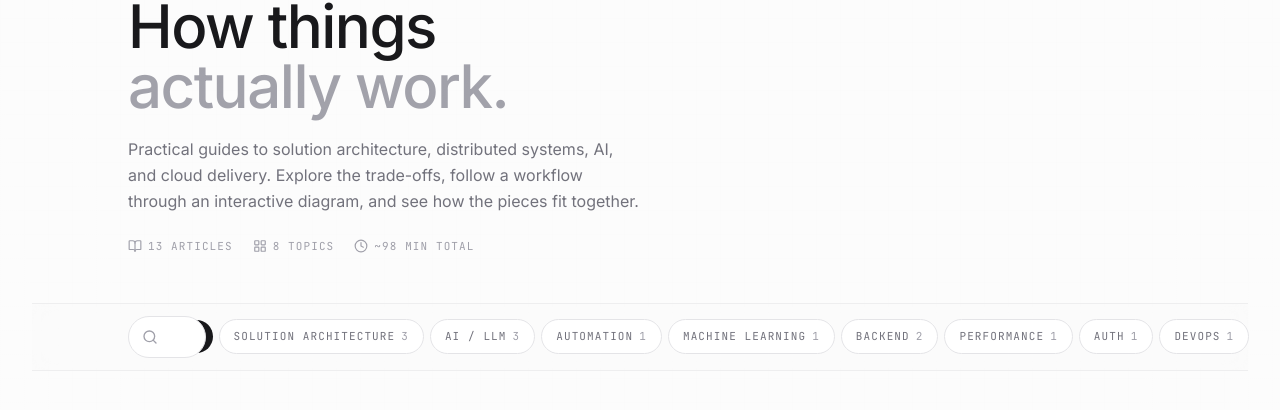
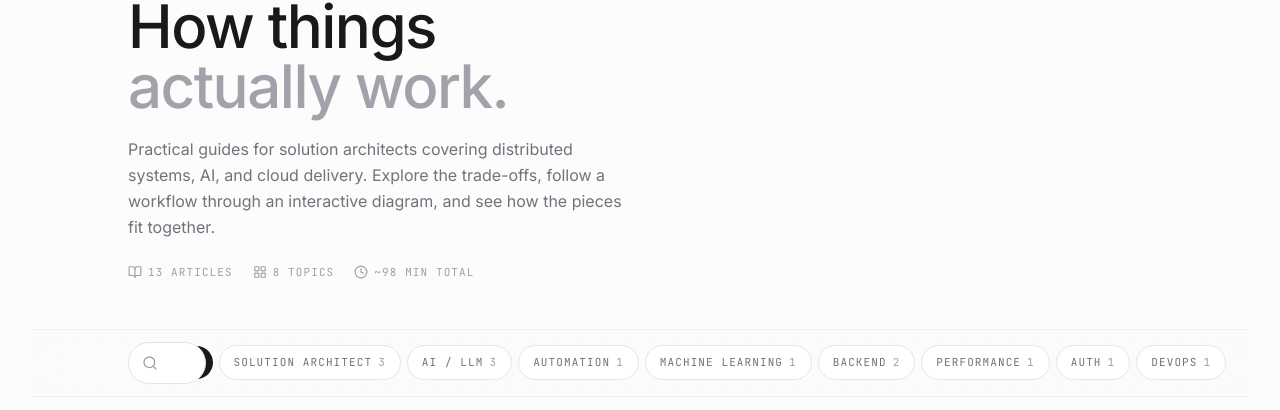
Before and after one commit to faizanrauf6/modern-portfolio, a Next.js app: page /blog in a window 1280 px wide. Shown: the part 222-632 px from the top of the page. Built offline with nearby package versions, Linux system fonts and the light colour scheme; no server answers; a web font is replaced by a local one.

Commit message:
Use Solution Architect throughout portfolio content

```diff
--- a/app/blog/from-requirements-to-solution-architecture/page.tsx
+++ b/app/blog/from-requirements-to-solution-architecture/page.tsx
@@ -2,7 +2,7 @@ import type { Metadata } from 'next';
 import SolutionArchitectureContent from '@/components/blog/posts/SolutionArchitectureContent';
 import { blogPostingJsonLd, HAS_SITE_URL, SITE_URL } from '@/lib/blog-seo';
 
-const TITLE = 'From Requirements to Solution Architecture';
+const TITLE = 'From Requirements to a Solution Architect’s Plan';
 const DESCRIPTION = 'Translate business requirements into measurable quality attributes, service boundaries, architecture decisions, and validation evidence.';
 const SLUG = 'from-requirements-to-solution-architecture';
 const PUBLISHED = '2026-10-14';
@@ -10,7 +10,7 @@ const PUBLISHED = '2026-10-14';
 export const metadata: Metadata = {
   title: TITLE,
   description: DESCRIPTION,
-  keywords: ['solution architecture', 'distributed systems', 'C4 model', 'architecture decision records', 'quality attributes'],
+  keywords: ['solution architect', 'distributed systems', 'C4 model', 'architecture decision records', 'quality attributes'],
   alternates: HAS_SITE_URL ? { canonical: `${SITE_URL}/blog/${SLUG}` } : undefined,
   openGraph: {
     type: 'article',
--- a/app/blog/page.tsx
+++ b/app/blog/page.tsx
@@ -41,10 +41,10 @@ type Post = {
 const POSTS: Post[] = [
   {
     href: '/blog/from-requirements-to-solution-architecture',
-    title: 'From Requirements to Solution Architecture',
+    title: 'From Requirements to a Solution Architect’s Plan',
     excerpt: 'Move from a business goal to measurable quality attributes, service boundaries, and architecture decisions you can explain and validate.',
     icon: Layers,
-    category: 'Solution Architecture',
+    category: 'Solution Architect',
     tags: ['System Design', 'C4 Model', 'ADRs', 'Trade-offs'],
     level: 'Intermediate',
     readTime: '6 min read',
@@ -56,7 +56,7 @@ const POSTS: Post[] = [
     title: 'Designing Reliable Event-Driven Integrations',
     excerpt: 'Follow an accepted order through the outbox, broker, and partner API. Make duplicate delivery, tenant boundaries, and uncertain outcomes explicit.',
     icon: Workflow,
-    category: 'Solution Architecture',
+    category: 'Solution Architect',
     tags: ['Event-Driven Systems', 'Outbox', 'Idempotency', 'Multi-Tenancy'],
     level: 'Advanced',
     readTime: '7 min read',
@@ -68,7 +68,7 @@ const POSTS: Post[] = [
     title: 'Building Observable, Resilient AWS Systems',
     excerpt: 'Connect metrics, logs, health checks, deployment controls, and recovery drills to the user operations your cloud application must complete.',
     icon: Cloud,
-    category: 'Solution Architecture',
+    category: 'Solution Architect',
     tags: ['AWS', 'CloudWatch', 'Observability', 'Resilience'],
     level: 'Intermediate',
     readTime: '6 min read',
@@ -252,7 +252,7 @@ export default function BlogIndexPage() {
             <span className="text-accent">actually work.</span>
           </h1>
           <p className="max-w-lg text-sm md:text-base text-zinc-500 mt-5 leading-relaxed">
-            Practical guides to solution architecture, distributed systems, AI, and cloud delivery.
+            Practical guides for solution architects covering distributed systems, AI, and cloud delivery.
             Explore the trade-offs, follow a workflow through an interactive diagram, and see how
             the pieces fit together.
           </p>
--- a/app/page.tsx
+++ b/app/page.tsx
@@ -24,7 +24,7 @@ export default function PortfolioPage() {
     {
       href: '/skills',
       title: 'Technical Stack',
-      desc: 'Solution architecture, enterprise RAG, multi-agent systems, AWS infrastructure, and full-stack engineering.',
+      desc: 'Solution architect expertise, enterprise RAG, multi-agent systems, AWS infrastructure, and full-stack engineering.',
       icon: Cpu,
       color: 'text-emerald-500 bg-emerald-500/5 border-emerald-500/10',
       badge: 'Next.js · NestJS · Python'
@@ -48,7 +48,7 @@ export default function PortfolioPage() {
     {
       href: '/blog',
       title: 'How Things Work',
-      desc: 'Practical guides to solution architecture, event-driven integrations, AWS reliability, RAG, and AI workflows.',
+      desc: 'Practical guides for solution architects covering event-driven integrations, AWS reliability, RAG, and AI workflows.',
       icon: BookOpen,
       color: 'text-rose-500 bg-rose-500/5 border-rose-500/10',
       badge: 'Architecture · AI · AWS'
--- a/app/skills/page.tsx
+++ b/app/skills/page.tsx
@@ -16,7 +16,7 @@ export default function SkillsBentoPage() {
 
   const frontendSkills = getSkills('Frontend & Frameworks');
   const databaseSkills = getSkills('Databases');
-  const architectureSkills = getSkills('Solution Architecture');
+  const architectureSkills = getSkills('Solution Architect');
   const backendSkills = [...getSkills('Backend & APIs'), ...getSkills('Integrations & Protocols')];
   const aiMlSkills = getSkills('AI/ML & Data');
   const toolsSkills = getSkills('Cloud & DevOps');
@@ -60,7 +60,7 @@ export default function SkillsBentoPage() {
         {/* Bento Grid */}
         <div className="grid grid-cols-1 md:grid-cols-3 auto-rows-[minmax(280px,auto)] gap-6">
 
-          {/* 1. Solution Architecture (Spans 2 cols) */}
+          {/* 1. Solution Architect (Spans 2 cols) */}
           <motion.div
             initial={{ opacity: 0, y: 20 }}
             animate={{ opacity: 1, y: 0 }}
@@ -76,7 +76,7 @@ export default function SkillsBentoPage() {
                 <div className="p-2.5 bg-primary text-bg rounded-xl shadow-sm">
                   <Code2 className="w-5 h-5" />
                 </div>
-                <h3 className="text-xl font-bold text-primary">Solution Architecture</h3>
+                <h3 className="text-xl font-bold text-primary">Solution Architect</h3>
               </div>
 
               <p className="text-sm text-zinc-500 mb-8 max-w-md leading-relaxed">
--- a/components/AiTerminal.tsx
+++ b/components/AiTerminal.tsx
@@ -20,7 +20,7 @@ const FIRST = profile.displayName;
 const TERMINAL_HOST = profile.name.trim().split(/\s+/).map((part) => part[0]).join('').toLowerCase();
 
 const SUGGESTIONS = [
-  `What is ${FIRST}'s approach to solution architecture?`,
+  `What is ${FIRST}'s approach as a solution architect?`,
   'What distributed systems and cloud platforms has he designed?',
   'Tell me about his enterprise RAG and multi-agent experience.',
   `What is ${FIRST}'s experience with React and Next.js?`,
--- a/components/Contact.tsx
+++ b/components/Contact.tsx
@@ -11,7 +11,7 @@ export default function Contact() {
           <div>
             <h2 className="text-xl min-[375px]:text-2xl sm:text-3xl xl:text-4xl font-medium tracking-tight mb-7 whitespace-nowrap">Let&apos;s build <span className="text-accent">together.</span></h2>
             <p className="text-sm md:text-base text-zinc-500 max-w-md mb-8">
-              Let&apos;s discuss solution architecture, intelligent automation,
+              Work with a solution architect on intelligent automation
               and resilient cloud systems for your next product.
             </p>
 
--- a/components/blog/posts/AwsResilienceContent.tsx
+++ b/components/blog/posts/AwsResilienceContent.tsx
@@ -15,7 +15,7 @@ const STEPS = [
 
 export default function AwsResilienceContent() {
   return (
-    <BlogShell category="Solution Architecture" icon={Cloud}
+    <BlogShell category="Solution Architect" icon={Cloud}
       title={<>Building observable, <span className="text-accent">resilient AWS systems.</span></>}
       subtitle="Connect telemetry, bounded failure handling, deployment controls, and recovery drills so cloud applications can recover in ways you can verify."
       readTime="6 min read" author="Muhammad Faizan Rauf"
--- a/components/blog/posts/EventDrivenContent.tsx
+++ b/components/blog/posts/EventDrivenContent.tsx
@@ -15,7 +15,7 @@ const STEPS = [
 
 export default function EventDrivenContent() {
   return (
-    <BlogShell category="Solution Architecture" icon={Workflow}
+    <BlogShell category="Solution Architect" icon={Workflow}
       title={<>Reliable event-driven <span className="text-accent">integrations.</span></>}
       subtitle="Connect databases, message brokers, and partner APIs without losing accepted work or treating every retry as safe."
       readTime="7 min read" author="Muhammad Faizan Rauf"
--- a/components/blog/posts/SolutionArchitectureContent.tsx
+++ b/components/blog/posts/SolutionArchitectureContent.tsx
@@ -15,8 +15,8 @@ const STEPS = [
 
 export default function SolutionArchitectureContent() {
   return (
-    <BlogShell category="Solution Architecture" icon={Layers}
-      title={<>From requirements to <span className="text-accent">solution architecture.</span></>}
+    <BlogShell category="Solution Architect" icon={Layers}
+      title={<>From requirements to a <span className="text-accent">solution architect&apos;s plan.</span></>}
       subtitle="Translate a business goal into service boundaries, measurable constraints, and decisions a delivery team can explain and test."
       readTime="6 min read" author="Muhammad Faizan Rauf"
       more={[
--- a/data/portfolio.json
+++ b/data/portfolio.json
@@ -3,7 +3,7 @@
     "name": "Muhammad Faizan Rauf",
     "displayName": "Faizan",
     "lastName": "Rauf",
-    "title": "Senior Software and AI/ML Engineer | Solution Architecture | Cloud Systems",
+    "title": "Senior Software and AI/ML Engineer | Solution Architect | Cloud Systems",
     "tagline": "Building distributed systems, AI-powered automation, and cloud infrastructure",
     "coreStack": [
       "Next.js",
@@ -42,7 +42,7 @@
     "npm": "",
     "resumeUrl": "/M_Faizan_Rauf_SSE_AI_ML_Cloud_Engineer_CV.pdf",
     "location": "Lahore, Pakistan",
-    "summary": "Senior Software and AI/ML Engineer with 7+ years of experience designing distributed systems, AI-powered automation, and cloud infrastructure across FinTech, healthcare, e-commerce, and IoT. Translates business requirements into solution architecture, covering API-first design, event-driven microservices, and multi-tenant integrations. Builds AI workflows with the Anthropic API, enterprise RAG, Model Context Protocol (MCP), and multi-agent orchestration. Delivered production systems including marketplace integrations across 5+ partner APIs, read-only FHIR access to Epic and Cerner, and real-time cloud-to-device HVAC communication. Builds backends with Next.js, NestJS, and Python, deploys on AWS with Docker and CI/CD, and mentors engineers through code reviews and architecture guidance.",
+    "summary": "Senior Software and AI/ML Engineer with 7+ years of experience designing distributed systems, AI-powered automation, and cloud infrastructure across FinTech, healthcare, e-commerce, and IoT. Translates business requirements into technical designs as a solution architect, covering API-first design, event-driven microservices, and multi-tenant integrations. Builds AI workflows with the Anthropic API, enterprise RAG, Model Context Protocol (MCP), and multi-agent orchestration. Delivered production systems including marketplace integrations across 5+ partner APIs, read-only FHIR access to Epic and Cerner, and real-time cloud-to-device HVAC communication. Builds backends with Next.js, NestJS, and Python, deploys on AWS with Docker and CI/CD, and mentors engineers through code reviews and architecture guidance.",
     "yearsOfExp": "7+",
     "stats": [
       {
@@ -99,7 +99,7 @@
       }
     ],
     "focus": [
-      "Solution Architecture",
+      "Solution Architect",
       "AI/ML",
       "Cloud Systems"
     ],
@@ -115,7 +115,7 @@
   },
   "skills": [
     {
-      "category": "Solution Architecture",
+      "category": "Solution Architect",
       "items": [
         "System Design",
         "Distributed Systems",
@@ -221,7 +221,7 @@
       "period": "Jan 2023 – Present",
       "location": "Lahore, Pakistan",
       "description": [
-        "Design solution architecture and event-driven microservices with Next.js, NestJS, and TypeScript, with clear service boundaries and data ownership.",
+        "Design event-driven microservices as a solution architect with Next.js, NestJS, and TypeScript, with clear service boundaries and data ownership.",
         "Build AI orchestration workflows using the Anthropic API, RAG pipelines, and MCP-connected agents for cross-platform automation, backed by Python data-processing and machine learning pipelines (NumPy, Pandas).",
         "Connect cloud applications to commercial HVAC equipment using Socket.IO and Modbus for real-time device communication.",
         "Configure AWS and Docker environments, troubleshoot releases, and optimize application performance; mentor engineers through code reviews, technical guidance, and architecture discussions."
--- a/metadata.json
+++ b/metadata.json
@@ -1,5 +1,5 @@
 {
-  "name": "Muhammad Faizan Rauf | Senior Software and AI/ML Engineer | Solution Architecture | Cloud Systems",
-  "description": "Senior Software and AI/ML Engineer with 7+ years of experience designing distributed systems, AI-powered automation, and cloud infrastructure across FinTech, healthcare, e-commerce, and IoT. Translates business requirements into solution architecture, covering API-first design, event-driven microservices, and multi-tenant integrations. Builds AI workflows with the Anthropic API, enterprise RAG, Model Context Protocol (MCP), and multi-agent orchestration. Delivered production systems including marketplace integrations across 5+ partner APIs, read-only FHIR access to Epic and Cerner, and real-time cloud-to-device HVAC communication. Builds backends with Next.js, NestJS, and Python, deploys on AWS with Docker and CI/CD, and mentors engineers through code reviews and architecture guidance.",
+  "name": "Muhammad Faizan Rauf | Senior Software and AI/ML Engineer | Solution Architect | Cloud Systems",
+  "description": "Senior Software and AI/ML Engineer with 7+ years of experience designing distributed systems, AI-powered automation, and cloud infrastructure across FinTech, healthcare, e-commerce, and IoT. Translates business requirements into technical designs as a solution architect, covering API-first design, event-driven microservices, and multi-tenant integrations. Builds AI workflows with the Anthropic API, enterprise RAG, Model Context Protocol (MCP), and multi-agent orchestration. Delivered production systems including marketplace integrations across 5+ partner APIs, read-only FHIR access to Epic and Cerner, and real-time cloud-to-device HVAC communication. Builds backends with Next.js, NestJS, and Python, deploys on AWS with Docker and CI/CD, and mentors engineers through code reviews and architecture guidance.",
   "requestFramePermissions": []
 }
--- a/package.json
+++ b/package.json
@@ -1,7 +1,7 @@
 {
   "name": "faizan-portfolio",
   "version": "1.0.0",
-  "description": "Muhammad Faizan Rauf — Senior Software and AI/ML Engineer | Solution Architecture | Cloud Systems portfolio.",
+  "description": "Muhammad Faizan Rauf — Senior Software and AI/ML Engineer | Solution Architect | Cloud Systems portfolio.",
   "license": "MIT",
   "author": "Muhammad Faizan Rauf",
   "scripts": {
```
Also changed, not shown: 2 other files (tests, documents, lock files or other folders).
